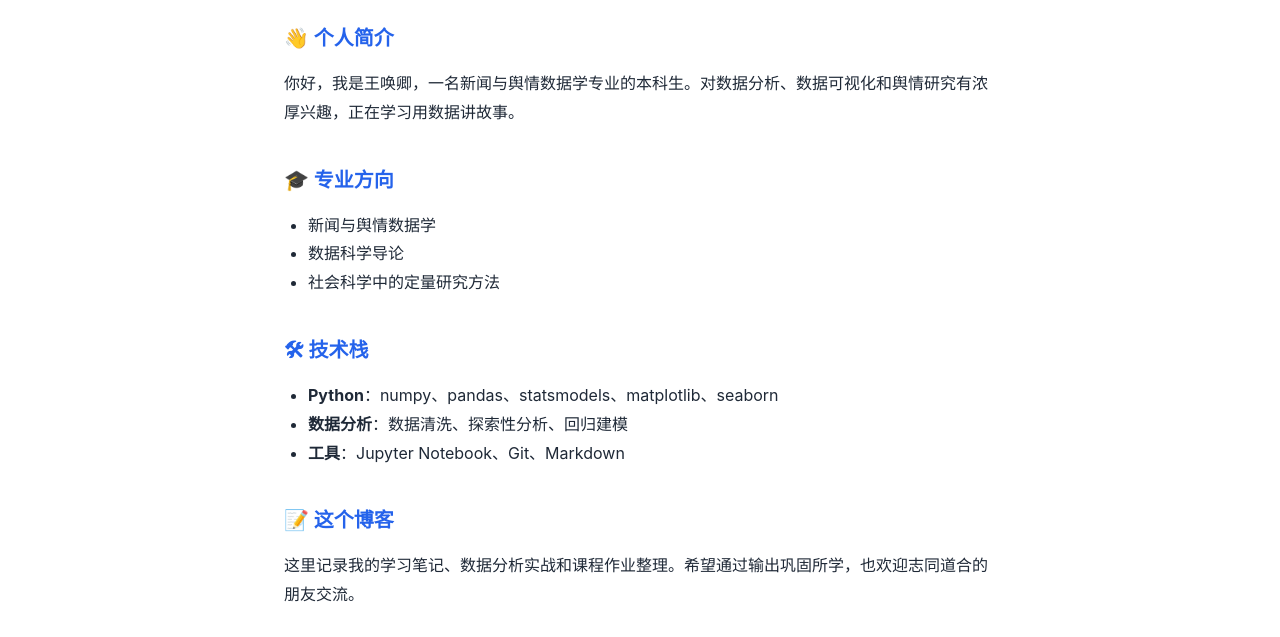
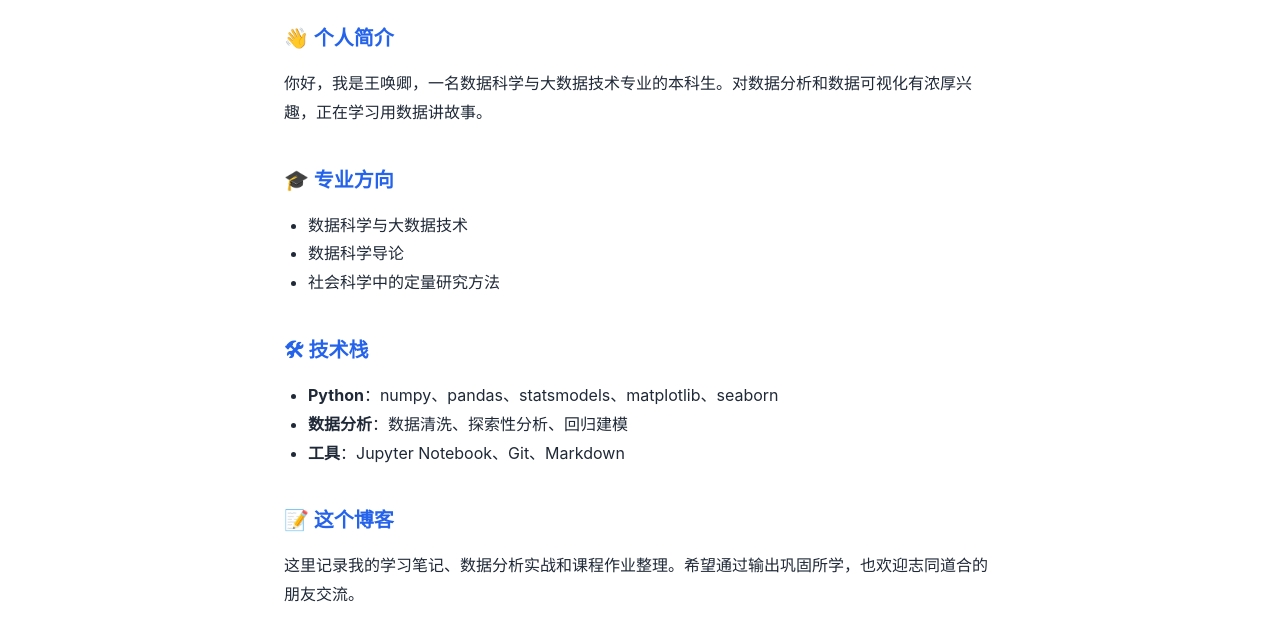
Before and after one commit to whq410727/whq410727.github.io, a plain HTML site: page about.html in a window 1280 px wide. Shown: the part 163-800 px from the top of the page. Drawn offline with Linux system fonts and the light colour scheme.

Commit message:
fix: 专业更正为数据科学与大数据技术，清理新闻与舆情相关表述

```diff
--- a/about.html
+++ b/about.html
@@ -23,13 +23,13 @@
 
             <div class="about-section">
                 <h2>👋 个人简介</h2>
-                <p>你好，我是王唤卿，一名新闻与舆情数据学专业的本科生。对数据分析、数据可视化和舆情研究有浓厚兴趣，正在学习用数据讲故事。</p>
+                <p>你好，我是王唤卿，一名数据科学与大数据技术专业的本科生。对数据分析和数据可视化有浓厚兴趣，正在学习用数据讲故事。</p>
             </div>
 
             <div class="about-section">
                 <h2>🎓 专业方向</h2>
                 <ul>
-                    <li>新闻与舆情数据学</li>
+                    <li>数据科学与大数据技术</li>
                     <li>数据科学导论</li>
                     <li>社会科学中的定量研究方法</li>
                 </ul>
```
Also changed, not shown: index.html (+2 -3 lines).
